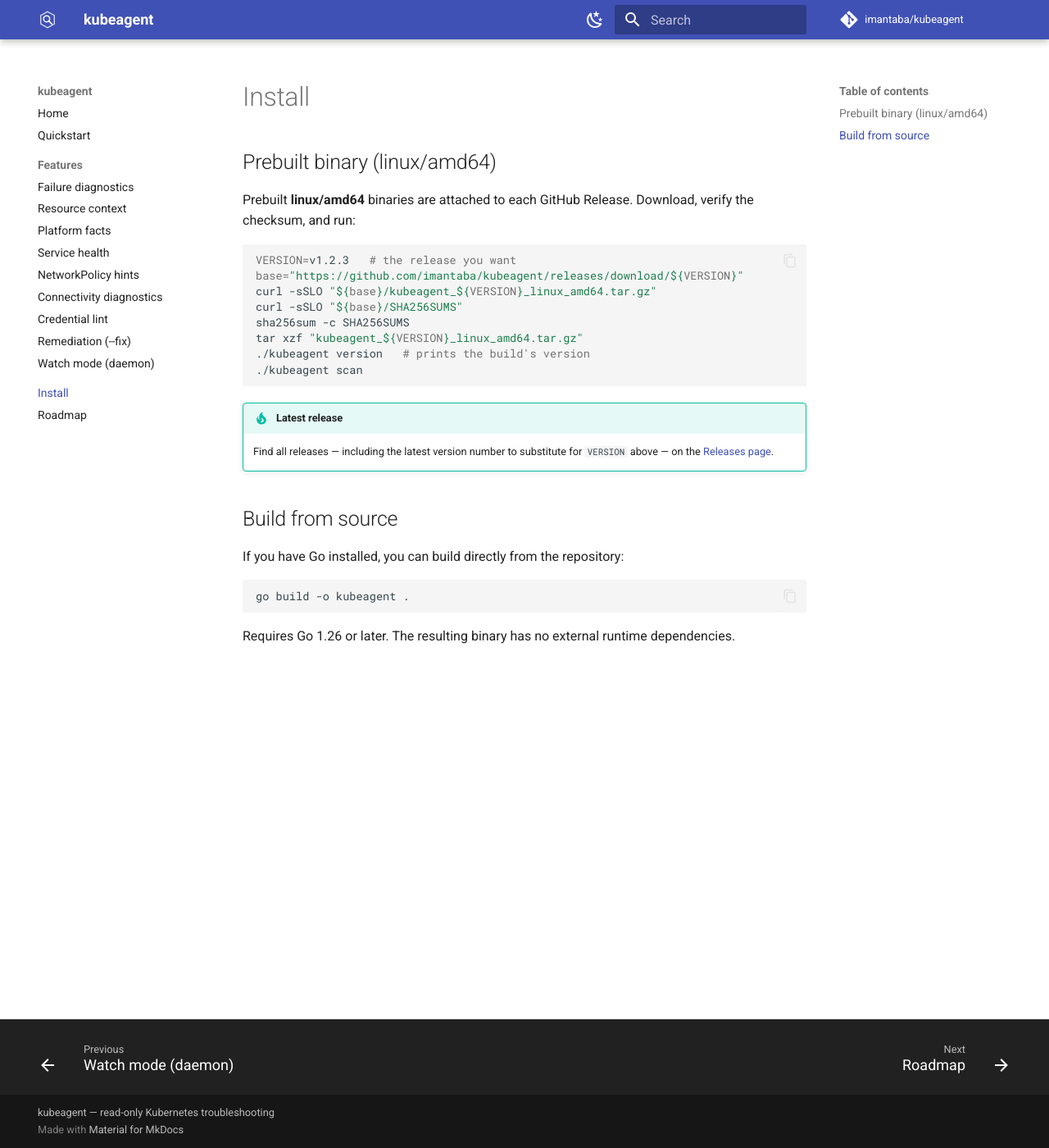
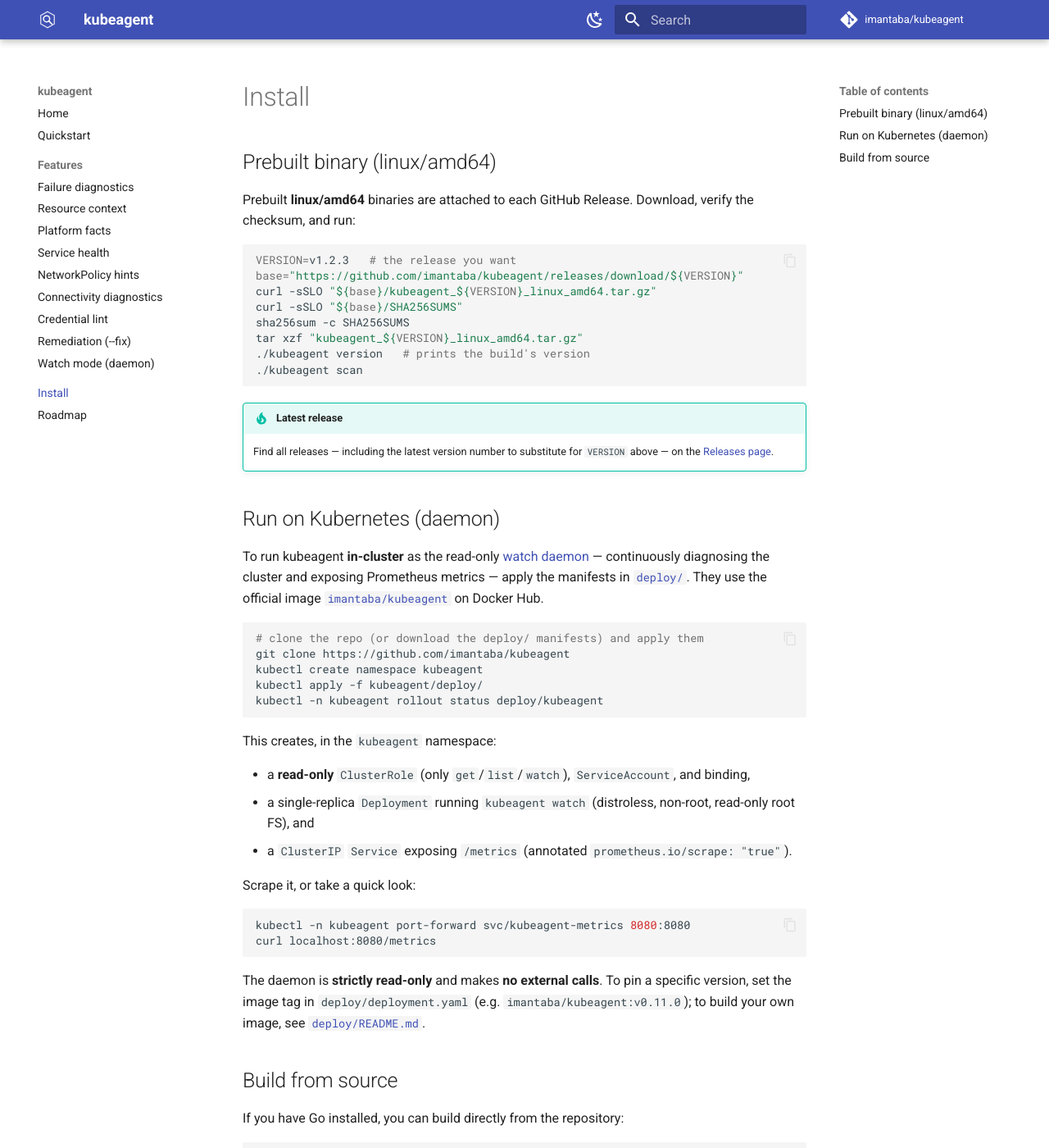
Before and after one commit to imantaba/kubeagent, an MkDocs documentation site: the page built from website/docs/install.md, in a window 1280 px wide and 1400 px high. Shown: the whole window at 82% size. Built offline with MkDocs 1.6.1 and Material for MkDocs 9.7.7, drawn with Linux system fonts in a browser that asks for light colours; comment, search, counter and statistics services are not loaded.

Commit message:
docs(website): add 'Run on Kubernetes' install section for the watch daemon

````diff
--- a/website/docs/install.md
+++ b/website/docs/install.md
@@ -21,6 +21,40 @@
     `VERSION` above — on the
     [Releases page](https://github.com/imantaba/kubeagent/releases).
 
+## Run on Kubernetes (daemon)
+
+To run kubeagent **in-cluster** as the read-only [watch daemon](features/watch-mode.md)
+— continuously diagnosing the cluster and exposing Prometheus metrics — apply the
+manifests in [`deploy/`](https://github.com/imantaba/kubeagent/tree/main/deploy).
+They use the official image
+[`imantaba/kubeagent`](https://hub.docker.com/r/imantaba/kubeagent) on Docker Hub.
+
+```bash
+# clone the repo (or download the deploy/ manifests) and apply them
+git clone https://github.com/imantaba/kubeagent
+kubectl create namespace kubeagent
+kubectl apply -f kubeagent/deploy/
+kubectl -n kubeagent rollout status deploy/kubeagent
+```
+
+This creates, in the `kubeagent` namespace:
+
+- a **read-only** `ClusterRole` (only `get`/`list`/`watch`), `ServiceAccount`, and binding,
+- a single-replica `Deployment` running `kubeagent watch` (distroless, non-root, read-only root FS), and
+- a `ClusterIP` `Service` exposing `/metrics` (annotated `prometheus.io/scrape: "true"`).
+
+Scrape it, or take a quick look:
+
+```bash
+kubectl -n kubeagent port-forward svc/kubeagent-metrics 8080:8080
+curl localhost:8080/metrics
+```
+
+The daemon is **strictly read-only** and makes **no external calls**. To pin a
+specific version, set the image tag in `deploy/deployment.yaml` (e.g.
+`imantaba/kubeagent:v0.11.0`); to build your own image, see
+[`deploy/README.md`](https://github.com/imantaba/kubeagent/blob/main/deploy/README.md).
+
 ## Build from source
 
 If you have Go installed, you can build directly from the repository:
````
